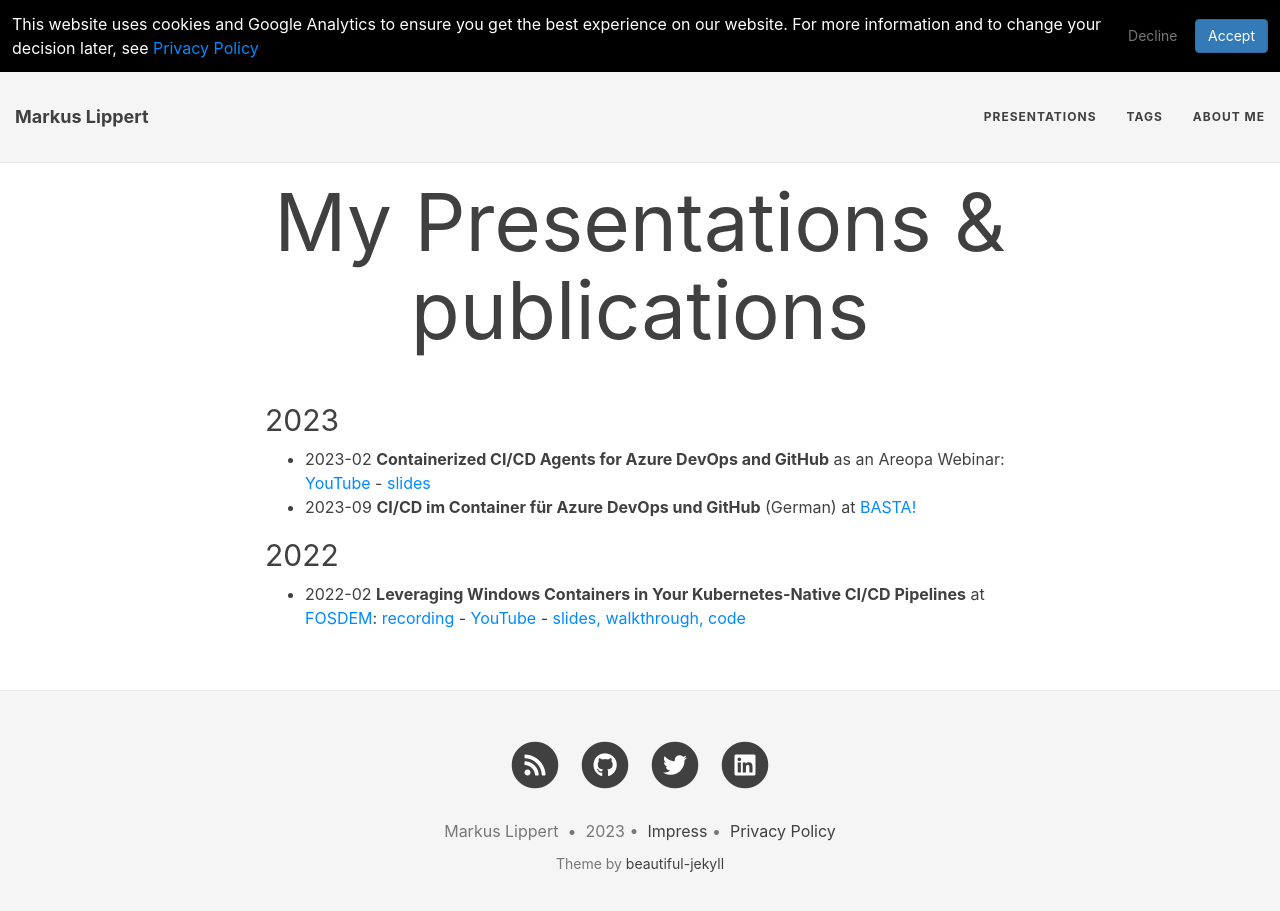
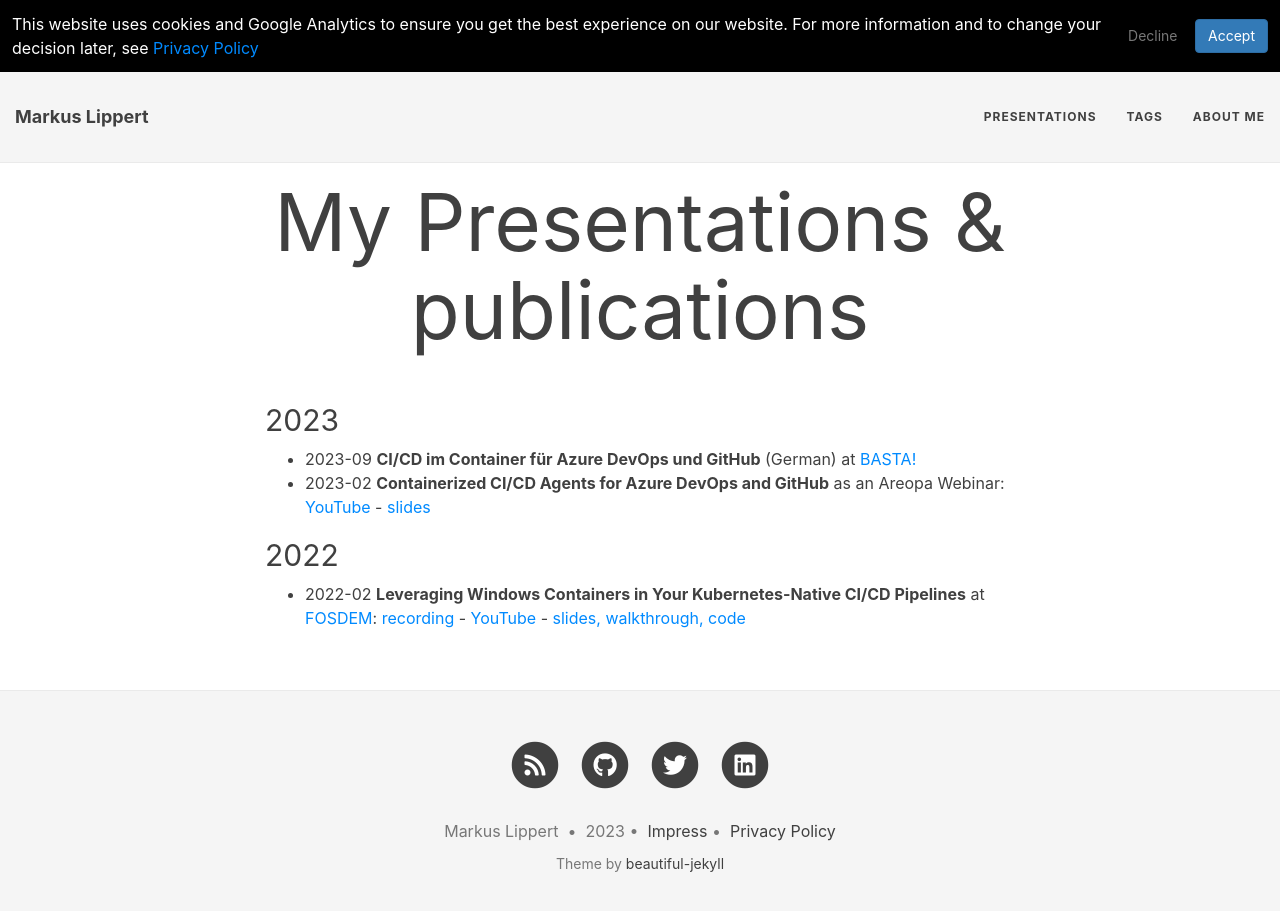
Before and after one commit to lippertmarkus/lippertmarkus.github.io, a Jekyll site: the page built from presentations.md, in a window 1280 px wide and 924 px high. Shown: the top 911 px of the window. Built offline with Jekyll 4.4.1, drawn with Linux system fonts in a browser that asks for light colours.

```diff
--- a/presentations.md
+++ b/presentations.md
@@ -3,8 +3,9 @@ title: "My Presentations & publications"
 ---
 
 ## 2023
+- 2023-09 **CI/CD im Container für Azure DevOps und GitHub** (German) at [BASTA!](https://basta.net/mainz/)
 - 2023-02 **Containerized CI/CD Agents for Azure DevOps and GitHub** as an Areopa Webinar: [YouTube](https://www.youtube.com/watch?v=0INOdEhXd38) - [slides](https://github.com/lippertmarkus/presentations/tree/main/2023-02-Areopa-containerized-cicd-agents)
-- 2023-09 **CI/CD im Container für Azure DevOps und GitHub** (German) at [BASTA!](https://basta.net/mainz/)
+
 
 ## 2022
 - 2022-02 **Leveraging Windows Containers in Your Kubernetes-Native CI/CD Pipelines** at [FOSDEM](https://fosdem.org/): [recording](https://video.fosdem.org/2022/D.cicd/leveraging_windows_containers_in_your_kubernetes_native_ci_cd_pipelines.webm) - [YouTube](https://youtu.be/xsUYyiaTmZk) - [slides, walkthrough, code](https://github.com/lippertmarkus/presentations/tree/main/2022-02-FOSDEM-CICD)
```
